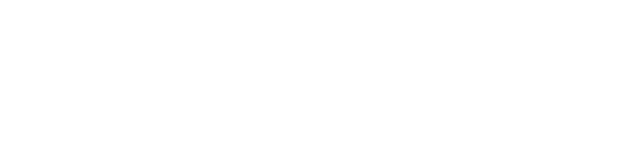
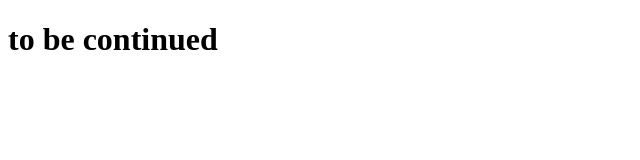
Before and after one commit to MUMIN3211/NEWLAB03, a plain HTML site: page index.html in a window 1280 px wide. Shown: the whole page, without its empty margins (0-640 px from the left). Drawn offline with Linux system fonts and the light colour scheme.

Commit message:
Preparation for the release

```diff
--- a/index.html
+++ b/index.html
@@ -6,6 +6,6 @@
     <title>Document</title>
 </head>
 <body>
-
+    <h1>to be continued</h1>
 </body>
 </html>
```
